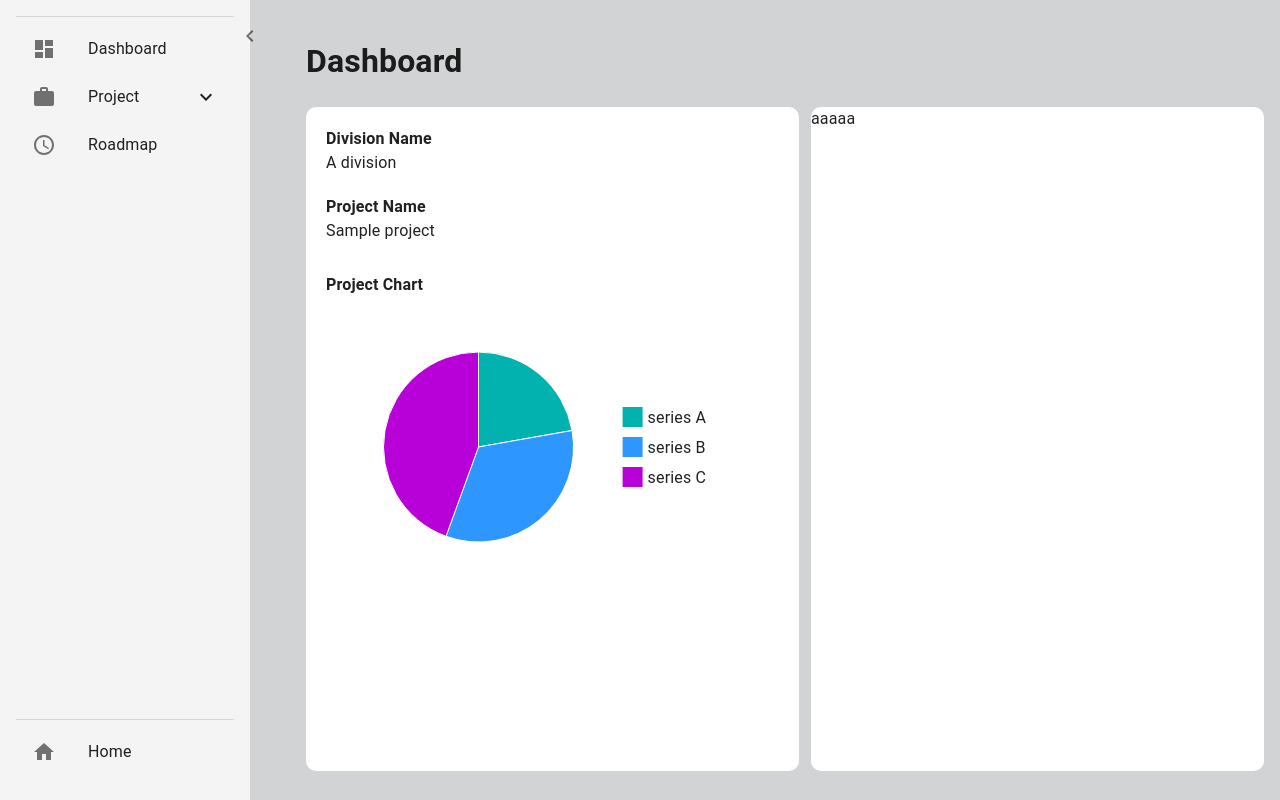
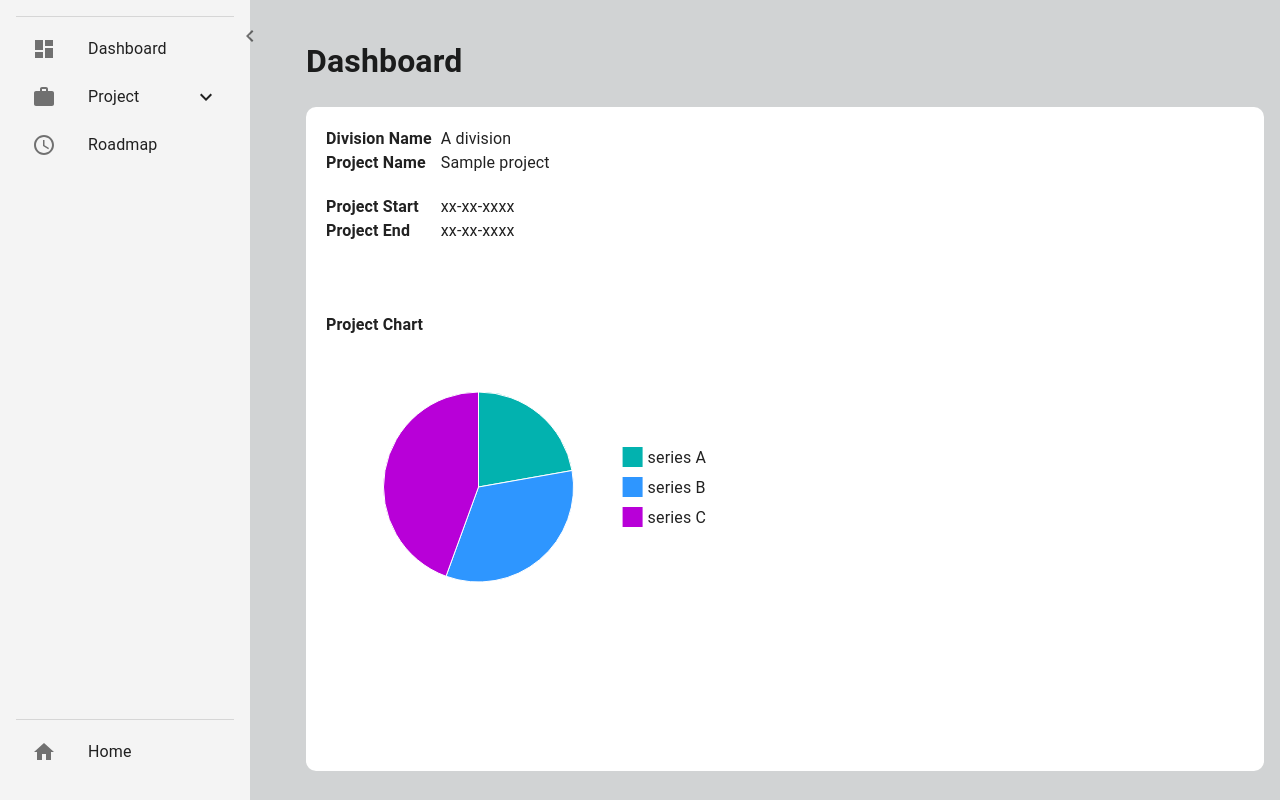
Before and after one commit to alfarabi-a96/dashboard-train, a Next.js app: page /main/dashboard in a window 1280 px wide. Built offline with nearby package versions, Linux system fonts and the light colour scheme.

Commit message:
Update styling

```diff
--- a/src/pages/main/dashboard/index.tsx
+++ b/src/pages/main/dashboard/index.tsx
@@ -1,39 +1,66 @@
 import React from 'react'
 import Layout from '@/components/layout'
 import Chart from '@/components/chart/chart'
+import {
+  DashboardContainer,
+  SectionContainer,
+  TextContainer,
+  TextWrapper
+} from './styled'
 
 const Dashboard: React.FC = () => {
 
   return (
     <Layout>
       <h1>Dashboard</h1>
-      <div style={{ display: 'flex', flexDirection: 'row', justifyContent: 'space-between', gap: '12px' }}>
-        <div style={{ backgroundColor: 'white', display: 'flex', flex: 1, height: '83vh', padding: '20px', flexDirection: 'column', borderRadius: '10px' }}>
-          <div style={{ marginBottom: '20px' }}>
-            <div style={{ display: 'flex', flexDirection: 'column' }}>
-              <text style={{ fontWeight: 'bold' }}>Division Name</text>
-              <text>A division</text>
-            </div>
-          </div>
-          <div>
-            <div style={{ display: 'flex', flexDirection: 'column' }}>
-              <text style={{ fontWeight: 'bold' }}>Project Name</text>
-              <text>Sample project</text>
-            </div>
-          </div>
-          <div style={{ marginTop: '30px', gap: '50px', display: 'flex', flexDirection: 'column' }}>
+      <>
+        <DashboardContainer>
+          <SectionContainer marginBottom='20px'>
+            <TextContainer>
+              <TextWrapper flex={1}>
+                <text style={{ fontWeight: 'bold' }}>Division Name</text>
+              </TextWrapper>
+              <TextWrapper flex={7}>
+                <text>A division</text>
+              </TextWrapper>
+            </TextContainer>
+            <TextContainer>
+              <TextWrapper flex={1}>
+                <text style={{ fontWeight: 'bold' }}>Project Name</text>
+              </TextWrapper>
+              <TextWrapper flex={7}>
+                <text>Sample project</text>
+              </TextWrapper>
+            </TextContainer>
+          </SectionContainer>
+          <SectionContainer>
+            <TextContainer>
+              <TextWrapper flex={1}>
+                <text style={{ fontWeight: 'bold' }}>Project Start</text>
+              </TextWrapper>
+              <TextWrapper flex={7}>
+                <text>xx-xx-xxxx</text>
+              </TextWrapper>
+            </TextContainer>
+            <TextContainer>
+              <TextWrapper flex={1}>
+                <text style={{ fontWeight: 'bold' }}>Project End</text>
+              </TextWrapper>
+              <TextWrapper flex={7}>
+                <text>xx-xx-xxxx</text>
+              </TextWrapper>
+            </TextContainer>
+          </SectionContainer>
+          <SectionContainer marginTop='70px' gap='50px' display='flex' flexDirection='column'>
             <div>
-              <text style={{fontWeight: 'bold'}}>Project Chart</text>
+              <text style={{ fontWeight: 'bold' }}>Project Chart</text>
             </div>
             <div>
               <Chart />
             </div>
-          </div>
-        </div>
-        <div style={{ backgroundColor: 'white', display: 'flex', flex: 1, height: '83vh', borderRadius: '10px' }}>
-          aaaaa
-        </div>
-      </div>
+          </SectionContainer>
+        </DashboardContainer>
+      </>
     </Layout >
   )
 }
--- /dev/null
+++ b/src/pages/main/dashboard/styled.ts
@@ -0,0 +1,33 @@
+import styled from '@emotion/styled'
+
+export const DashboardContainer = styled('div')`
+  display: flex;
+  height: 83vh;
+  padding: 20px;
+  flex-direction: column;
+  border-radius: 10px;
+  background-color: white;
+`
+
+export const TextContainer = styled('div')`
+  display: flex;
+  flex-direction: row;
+`
+
+export const TextWrapper = styled.div<{ flex: number }>`
+  display: flex;
+  ${({ flex }) => `flex: ${flex}`}
+`
+export const SectionContainer = styled.div<{
+  display?: string,
+  marginTop?: string,
+  marginBottom?: string,
+  gap?: string,
+  flexDirection?: string
+}>`
+  ${({ display }) => display && `display: ${display}`};
+  ${({ flexDirection }) => flexDirection && `flex-direction: ${flexDirection}`};
+  ${({ marginTop }) => marginTop && `margin-top: ${marginTop}`};
+  ${({ marginBottom }) => marginBottom && `margin-bottom: ${marginBottom}`};
+  ${({ gap }) => gap && `gap: ${gap}`};
+`
```
